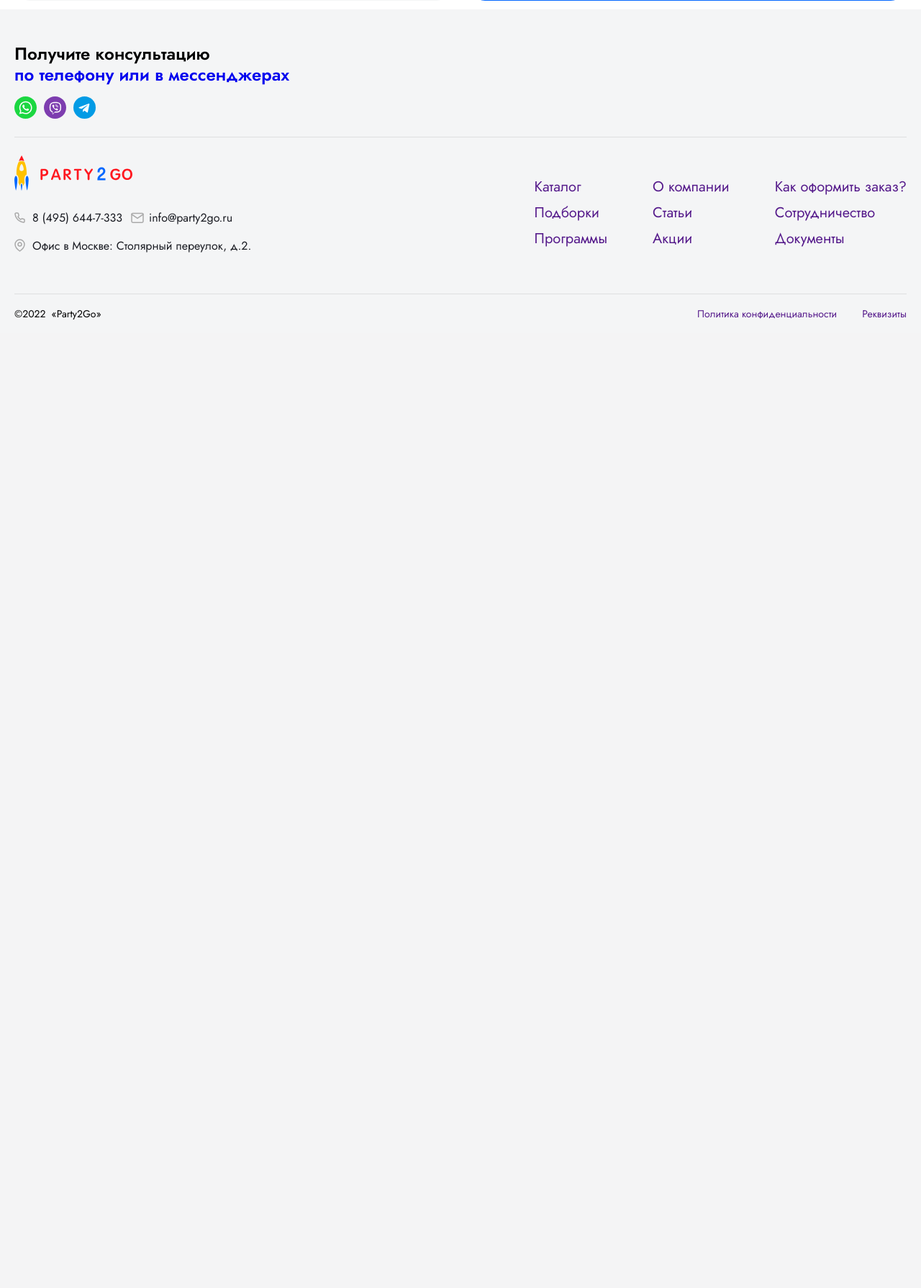
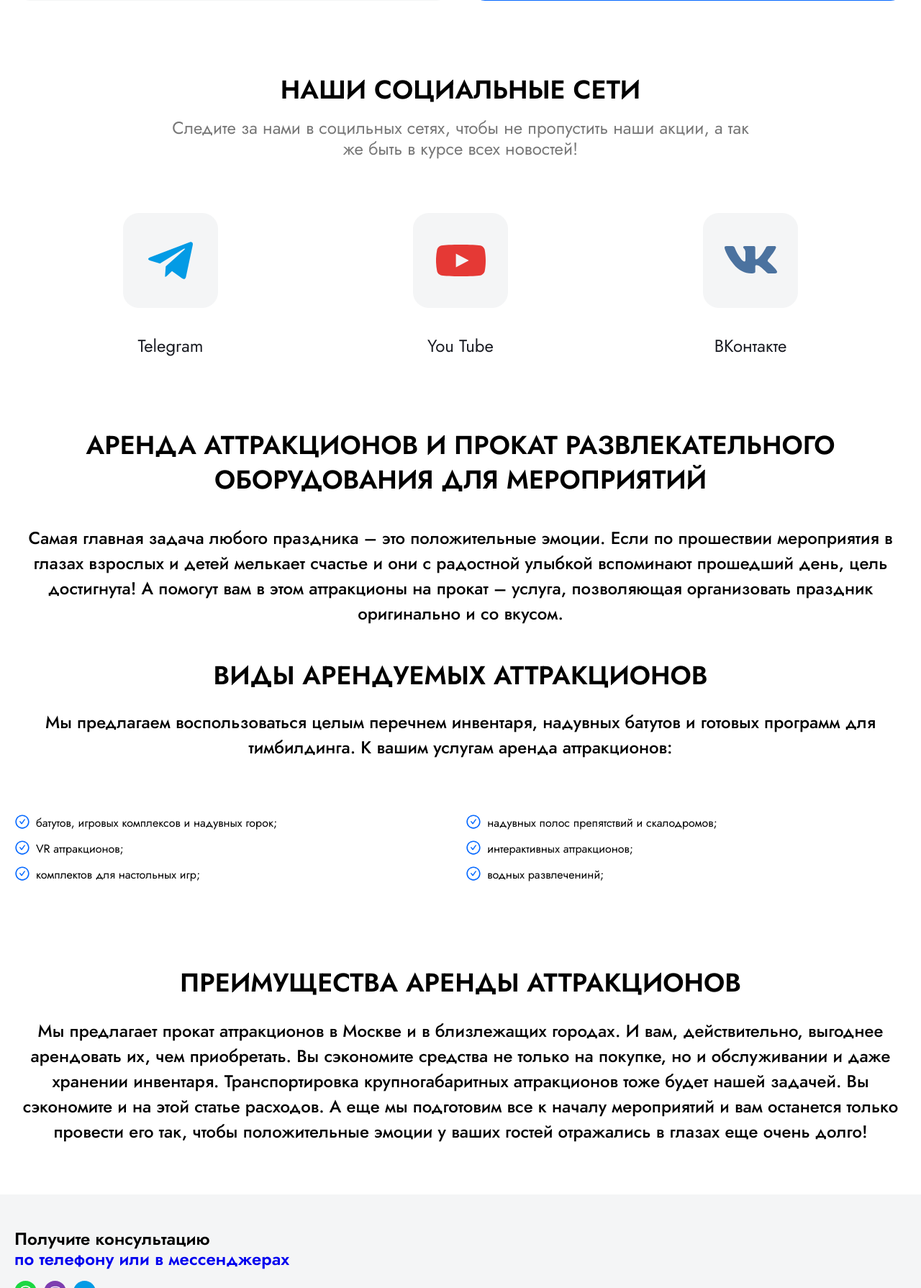
Before and after one commit to YaroslavFr/party2go, a PHP site: page / in a window 1280 px wide. Shown: the part 2031-3821 px from the top of the page at 72% size. Before the commit the page ends 2476 px from the top, so only its background shows below. Run offline with PHP 8.4, Linux system fonts and the light colour scheme; some web fonts are replaced.

```diff
--- a/index.html
+++ b/index.html
@@ -39,7 +39,6 @@
 					<input type="text" placeholder="Введите текст"><input type="submit">
 				</div>
 				<div class="header__func-area">
-					<a href="" class="top__compare"></a>
 					<a href="" class="top__fav"></a>
 					<a href="" class="top__cart">Корзина</a>
 				</div>
@@ -147,6 +146,73 @@
 							</div>
 						</div>
 					</div>
+					<div class="index__socials-block">
+						<h2>наши социальные сети</h2>
+						<div class="index__socials-descr">
+							Следите за нами в социльных сетях, чтобы не пропустить наши акции, а так же быть в курсе
+							всех новостей!
+						</div>
+						<div class="index__socials-items">
+							<div class="index__socials-item">
+								<a href="/" target="_blank" class="index__socials-pic"
+									style="background-image:url(img/index-socials-1.svg)">
+								</a>
+								<a href="" target="_blank" class="index__socials-text">Telegram</a>
+							</div>
+							<div class="index__socials-item">
+								<a href="/" target="_blank" class="index__socials-pic"
+									style="background-image:url(img/index-socials-2.svg)">
+								</a>
+								<a href="" target="_blank" class="index__socials-text">You Tube</a>
+							</div>
+							<div class="index__socials-item">
+								<a href="/" target="_blank" class="index__socials-pic"
+									style="background-image:url(img/index-socials-3.svg)">
+								</a>
+								<a href="" target="_blank" class="index__socials-text">ВКонтакте</a>
+							</div>
+						</div>
+					</div>
+					<div class="index__em-text">
+						<h2>АРЕНДА АТТРАКЦИОНОВ И ПРОКАТ РАЗВЛЕКАТЕЛЬНОГО
+							ОБОРУДОВАНИЯ ДЛЯ МЕРОПРИЯТИЙ
+						</h2>
+						<div class="index__em-text-desc">
+							Самая главная задача любого праздника – это положительные эмоции. Если по прошествии
+							мероприятия в глазах взрослых и детей мелькает счастье и они с радостной улыбкой вспоминают
+							прошедший день, цель достигнута! А помогут вам в этом аттракционы на прокат – услуга,
+							позволяющая организовать праздник оригинально и со вкусом.
+						</div>
+						<div class="index__em-types">
+							<h2>ВИДЫ АРЕНДУЕМЫХ АТТРАКЦИОНОВ</h2>
+							<div class="index__em-types-descr msize-text">
+								Мы предлагаем воспользоваться целым перечнем инвентаря, надувных батутов и готовых
+								программ
+								для тимбилдинга. К вашим услугам аренда аттракционов:
+							</div>
+						</div>
+						<div class="index__em-list">
+							<ul>
+								<li>батутов, игровых комплексов и надувных горок;</li>
+								<li>надувных полос препятствий и скалодромов;</li>
+								<li>VR аттракционов;</li>
+								<li>интерактивных аттракционов;</li>
+								<li>комплектов для настольных игр;</li>
+								<li>водных развлеченинй;</li>
+							</ul>
+						</div>
+						<div class="index__benefits">
+							<h2>ПРЕИМУЩЕСТВА АРЕНДЫ АТТРАКЦИОНОВ</h2>
+							<div class="index__benefits-descr msize-text">
+								Мы предлагает прокат аттракционов в Москве и в близлежащих городах. И вам,
+								действительно, выгоднее арендовать их, чем приобретать. Вы сэкономите средства не только
+								на покупке, но и обслуживании и даже хранении инвентаря. Транспортировка
+								крупногабаритных аттракционов тоже будет нашей задачей. Вы сэкономите и на этой статье
+								расходов. А еще мы подготовим все к началу мероприятий и вам останется только провести
+								его так, чтобы положительные эмоции у ваших гостей отражались в глазах еще очень долго!
+							</div>
+						</div>
+					</div>
 				</div>
 			</main>
 		</div>
--- a/inner.html
+++ b/inner.html
@@ -39,7 +39,6 @@
 					<input type="text" placeholder="Введите текст"><input type="submit">
 				</div>
 				<div class="header__func-area">
-					<a href="" class="top__compare"></a>
 					<a href="" class="top__fav"></a>
 					<a href="" class="top__cart">Корзина</a>
 				</div>
--- a/style.css
+++ b/style.css
@@ -466,6 +466,97 @@ main{
 .with__us-how.with__us-blocks-item{
 	padding-left: 35px;
 }
+.index__socials-block{
+	margin-top: 88px;
+}
+.index__socials-descr{
+	margin: 15px auto;
+    font-size: 24px;
+    line-height: 120%;
+    text-align: center;
+    color: #777777;
+    max-width: 66%;
+}
+.index__socials-items{
+	display: flex;
+    justify-content: space-between;
+    max-width: 938px;
+    margin: 0 auto;
+}
+.index__socials-item{
+	width: 132px;
+	margin-top: 6.3%;
+	text-align: center;
+	display: block;
+}
+.index__socials-pic{
+	width: 132px;
+	height: 132px;
+	display: inline-block;
+	background-color: #F4F5F6;;
+	background-repeat:no-repeat;
+	background-position: 50% 50%;
+	border-radius: 22px;
+}
+.index__socials-text{
+	font-size: 24px;
+    line-height: 48px;
+    text-align: center;
+    color: #1A1C23;
+    margin-top: 23px;
+    display: inline-block;
+}
+.index__em-text{
+	margin-top: 90px;
+}
+.index__em-text-desc{
+	margin-top: 39px;
+	font-weight: 500;
+	font-size: 24px;
+	line-height: 35px;
+	text-align: center;
+}
+.index__em-types-descr{
+	margin-top: 23px;
+	text-align: center;
+}
+
+.msize-text{
+	font-weight: 500;
+	font-size: 24px;
+	line-height: 35px;
+}
+.index__benefits{
+	margin-top: 113px;
+	margin-bottom: 70px;
+}
+.index__benefits-descr{
+	margin-top: 25px;
+	text-align: center;
+}
+.index__em-types{
+	margin-top: 45px;
+}
+.index__em-list{
+	margin-top: 65px;
+}
+.index__em-list ul{
+    max-width: 1240px;
+    margin: 0 auto;
+	list-style-type: none;
+    display: flex;
+    flex-wrap: wrap;
+    justify-content: space-between;
+}
+.index__em-list ul li{
+	width: 47%;
+	padding-left: 30px;
+    background: url(img/CheckCircle.svg) no-repeat;
+    margin-top: 10px;
+    line-height: 26px;
+}
+
+
 .page__caption{
 	background:blue;
 }
```
Also changed, not shown: img/CheckCircle.svg (added), img/index-socials-1.svg (added), img/index-socials-2.svg (added), img/index-socials-3.svg (added), 3 other files.
